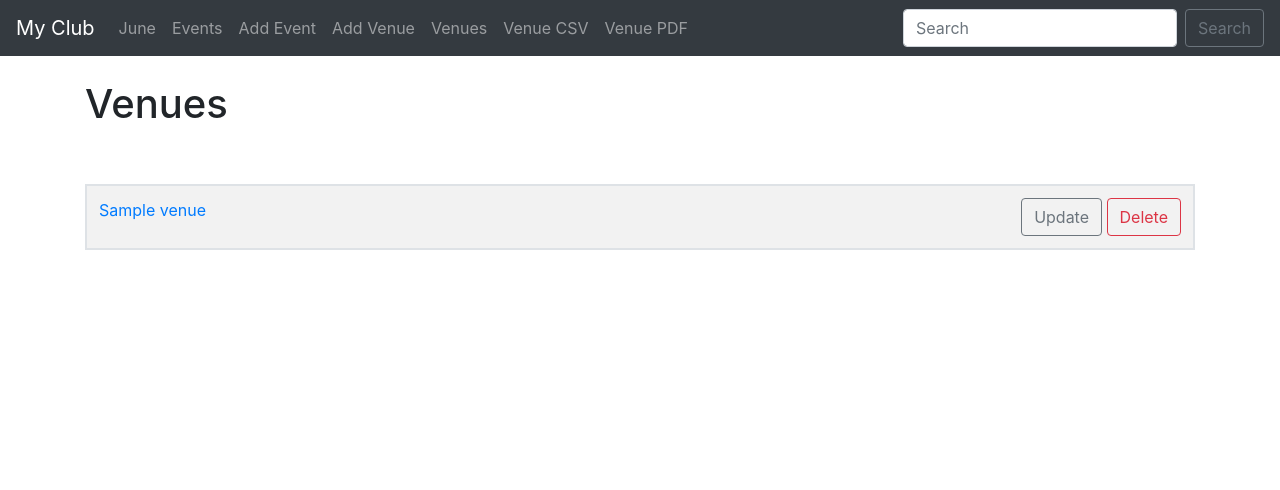
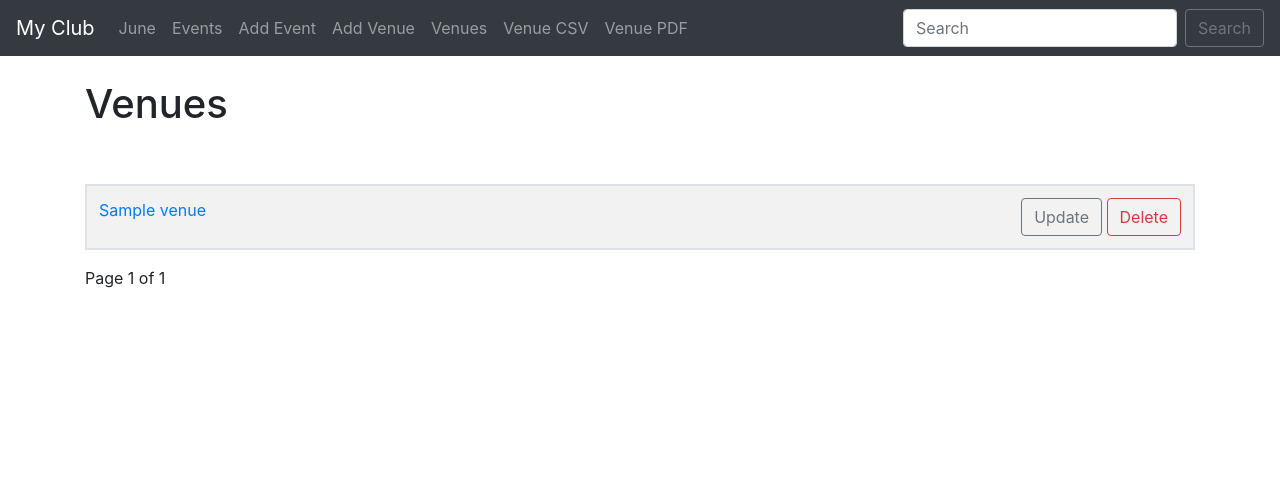
Before and after one commit to akashKarmakar02/EventDjangoApp, a Django app: template templates/events/venue.html in a window 1280 px wide. Shown: the top 490 px of the page. Run offline with Django 4.2, Linux system fonts and the light colour scheme; the template is opened without the code that fills it: most values are stand-ins (such as "Sample title", 1, 10 or a date in 2020).

Commit message:
Added Pagination

```diff
--- a/templates/events/venue.html
+++ b/templates/events/venue.html
@@ -17,5 +17,15 @@
                 </tr>
             {% endfor %}
         </table>
+    {% if list.has_previous %}
+        <a href="?page=1">&laquo;</a>
+        <a href="?page={{ list.previous_page_number }}">previous</a>
+    {% endif %}
+    Page {{ list.number }} of {{ list.paginator.num_pages }}
+    {% if list.has_next %}
+        <a href="?page={{ list.next_page_number }}">next</a>
+        <a href="?page={{ list.paginator.num_pages }}">&raquo;</a>
+    {% endif %}
+
     </div>
 {% endblock %}
```
